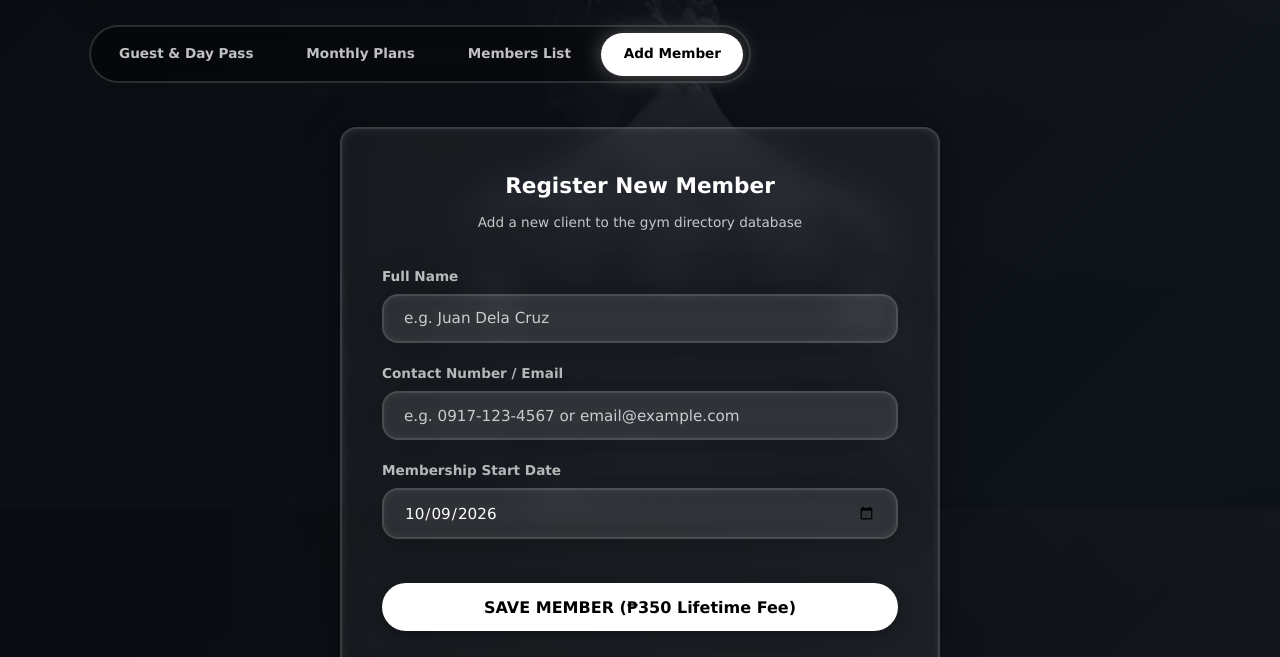
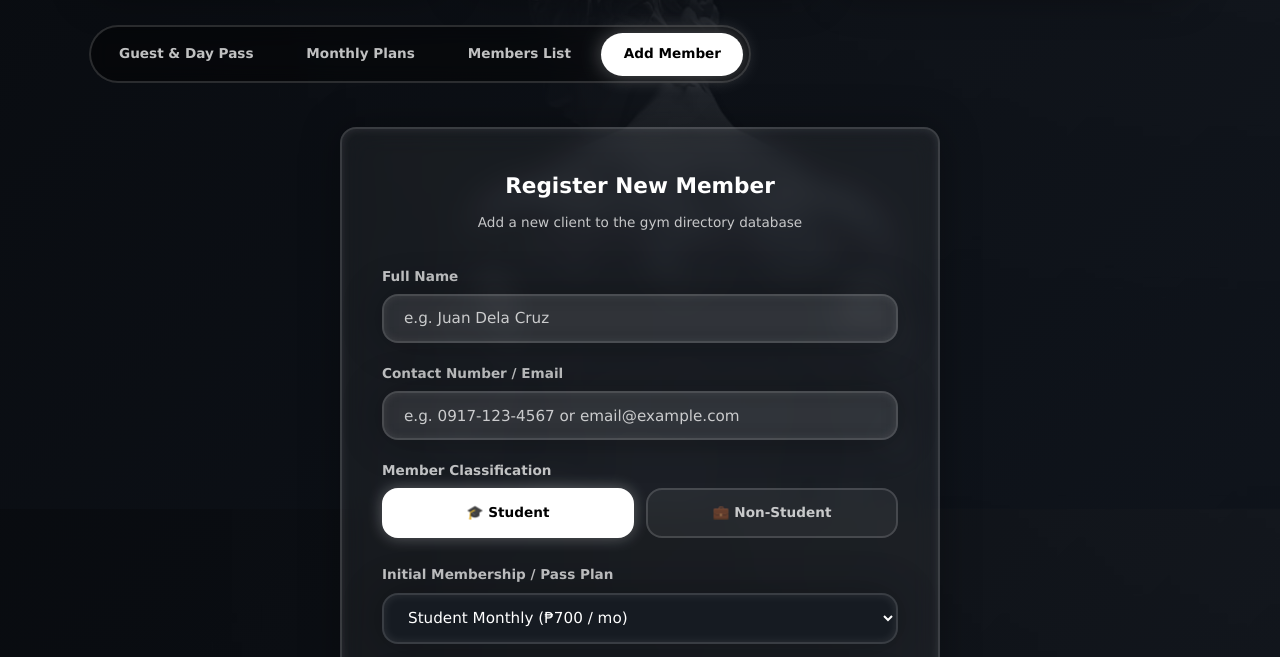
Before and after one commit to karllimjuco/fitness-expert-management, a plain HTML site: page dashboard/addmember.html in a window 1280 px wide. Shown: the part 291-948 px from the top of the page. Drawn offline with Linux system fonts and the light colour scheme; sample sign-in values are in the browser's storage.

Commit message:
Changed Reg and Login Background, Added Back Addmember functions

```diff
--- a/dashboard/addmember.html
+++ b/dashboard/addmember.html
@@ -78,6 +78,33 @@
         <input type="text" id="contact" name="contact" class="form-control" placeholder="e.g. 0917-123-4567 or email@example.com" required />
     </div>
 
+
+                    <!-- Member Type Toggle -->
+                    <div class="form-group">
+                        <label>Member Classification</label>
+                        <div class="member-type-toggle">
+                            <label class="type-toggle-option">
+                                <input type="radio" name="membertype" value="student" checked />
+                                <span class="type-toggle-label">🎓 Student</span>
+                            </label>
+                            <label class="type-toggle-option">
+                                <input type="radio" name="membertype" value="non-student" />
+                                <span class="type-toggle-label">💼 Non-Student</span>
+                            </label>
+                        </div>
+                    </div>
+
+                    <!-- Initial Plan Selection -->
+                    <div class="form-group">
+                        <label for="initialplan">Initial Membership / Pass Plan</label>
+                        <select id="initialplan" name="initialplan" class="form-control">
+                            <option value="student-monthly">Student Monthly (₱700 / mo)</option>
+                            <option value="nonstudent-monthly">Non-Student Monthly (₱750 / mo)</option>
+                            <option value="member-daypass">Member Day Pass Pre-load (₱60)</option>
+                            <option value="nonmember-daypass">Non-Member Regular Pass (₱80)</option>
+                        </select>
+                    </div>
+
     <div class="form-group">
         <label for="startdate">Membership Start Date</label>
         <input type="date" id="startdate" name="startdate" class="form-control" value="2026-10-09" />
--- a/style.css
+++ b/style.css
@@ -17,7 +17,7 @@
 }
 
 body {
-    background-image: url("./assets/staffbackground.jpg");
+    background-image: url("./assets/staffbackground2.jpg");
     background-repeat: no-repeat;
     background-size: cover;
     background-position: center;
```
Also changed, not shown: assets/staffbackground2.jpg (added).
